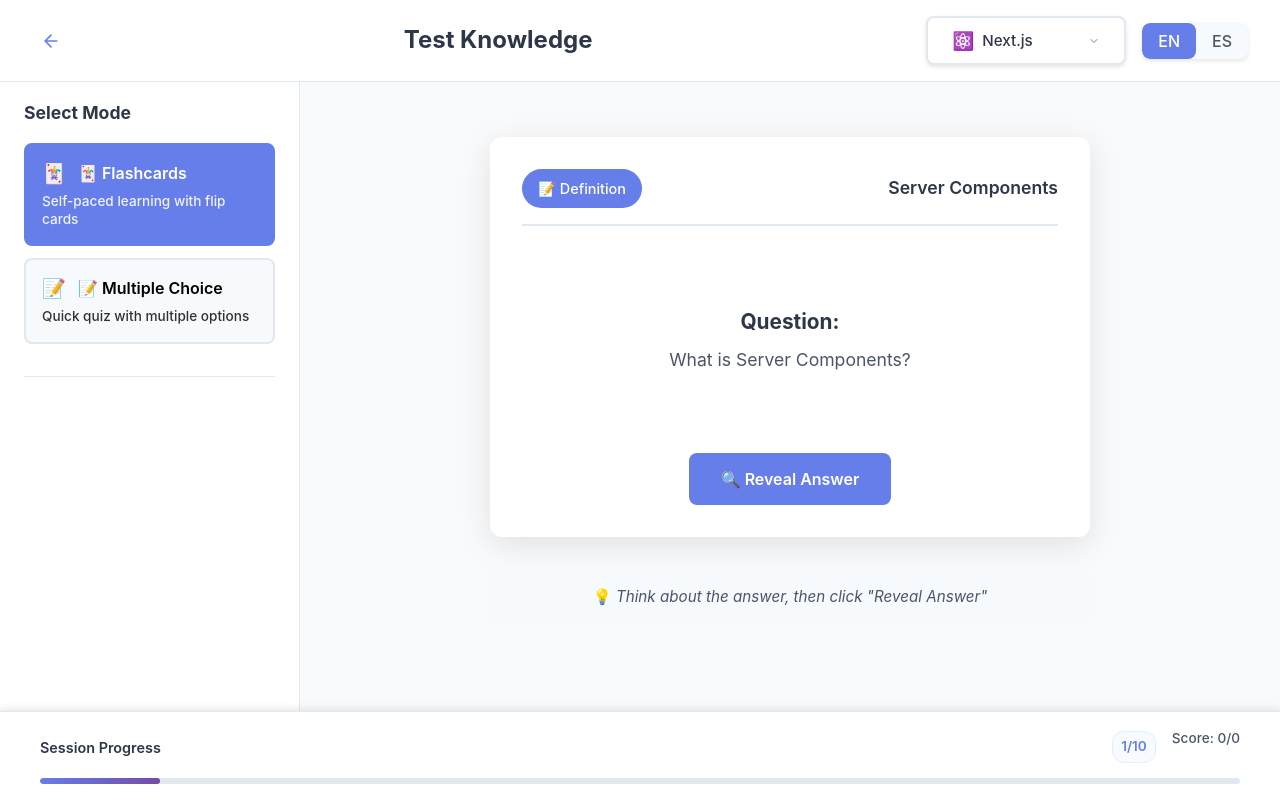
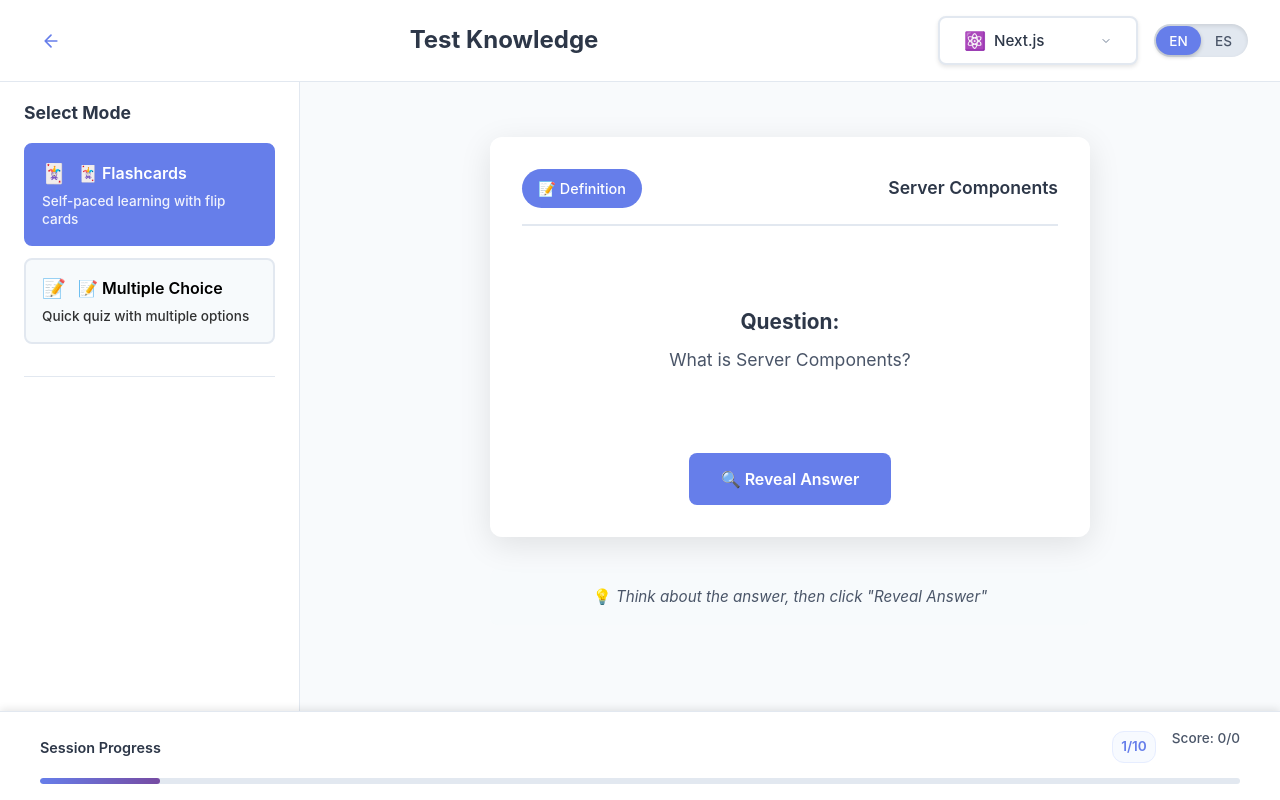
Before and after one commit to silvanatrabalon/learning, a React (Vite) app: page /learning/test-knowledge in a window 1280 px wide. Built offline with nearby package versions, Linux system fonts and the light colour scheme.

Commit message:
fix: toggle

```diff
--- a/src/components/LanguageToggle.css
+++ b/src/components/LanguageToggle.css
@@ -1,27 +1,71 @@
 .language-toggle {
   display: flex;
-  background: #f7fafc;
-  border-radius: 8px;
-  overflow: hidden;
-  box-shadow: 0 2px 4px rgba(0, 0, 0, 0.1);
+  align-items: center;
 }
 
-.lang-button {
-  padding: 0.5rem 1rem;
+.toggle-container {
+  position: relative;
+  display: flex;
+  background: #e2e8f0;
+  border-radius: 20px;
+  padding: 2px;
+  box-shadow: inset 0 2px 4px rgba(0, 0, 0, 0.1);
+}
+
+.toggle-option {
+  position: relative;
+  padding: 0.4rem 0.8rem;
   border: none;
   background: transparent;
   color: #4a5568;
   cursor: pointer;
   font-weight: 500;
-  transition: all 0.2s ease;
-  min-width: 50px;
+  transition: color 0.3s ease;
+  min-width: 45px;
+  border-radius: 18px;
+  z-index: 2;
+  font-size: 0.85rem;
 }
 
-.lang-button:hover {
-  background: #edf2f7;
+.toggle-option.active {
+  color: white;
 }
 
-.lang-button.active {
+.toggle-slider {
+  position: absolute;
+  top: 2px;
+  width: calc(50% - 2px);
+  height: calc(100% - 4px);
   background: #667eea;
-  color: white;
+  border-radius: 18px;
+  transition: transform 0.3s ease;
+  z-index: 1;
+  box-shadow: 0 2px 4px rgba(0, 0, 0, 0.2);
 }
+
+.toggle-slider.slide-left {
+  transform: translateX(0);
+}
+
+.toggle-slider.slide-right {
+  transform: translateX(100%);
+}
+
+/* Responsive adjustments */
+@media (max-width: 480px) {
+  .toggle-option {
+    padding: 0.35rem 0.7rem;
+    min-width: 40px;
+    font-size: 0.8rem;
+  }
+
+  .toggle-container {
+    padding: 1.5px;
+  }
+
+  .toggle-slider {
+    top: 1.5px;
+    height: calc(100% - 3px);
+    width: calc(50% - 1.5px);
+  }
+}
--- a/src/components/LanguageToggle.jsx
+++ b/src/components/LanguageToggle.jsx
@@ -3,18 +3,21 @@ import './LanguageToggle.css'
 function LanguageToggle({ language, onLanguageChange }) {
   return (
     <div className="language-toggle">
+      <div className="toggle-container">
         <button
           onClick={() => onLanguageChange('en')}
-        className={`lang-button ${language === 'en' ? 'active' : ''}`}
+          className={`toggle-option ${language === 'en' ? 'active' : ''}`}
         >
           EN
         </button>
         <button
           onClick={() => onLanguageChange('es')}
-        className={`lang-button ${language === 'es' ? 'active' : ''}`}
+          className={`toggle-option ${language === 'es' ? 'active' : ''}`}
         >
           ES
         </button>
+        <div className={`toggle-slider ${language === 'es' ? 'slide-right' : 'slide-left'}`}></div>
+      </div>
     </div>
   )
 }
```
Lines whose indentation alone changed are shown as unchanged.
